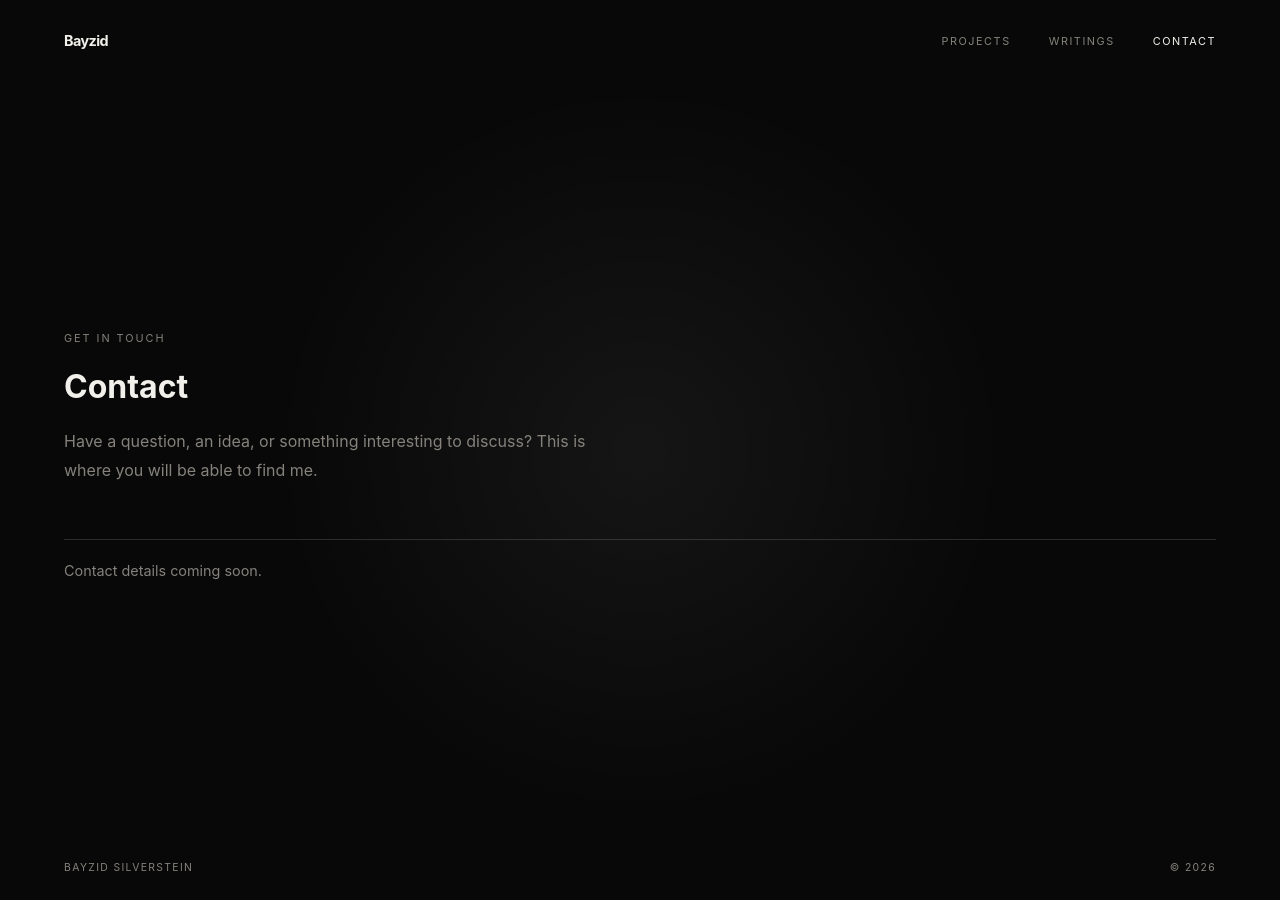
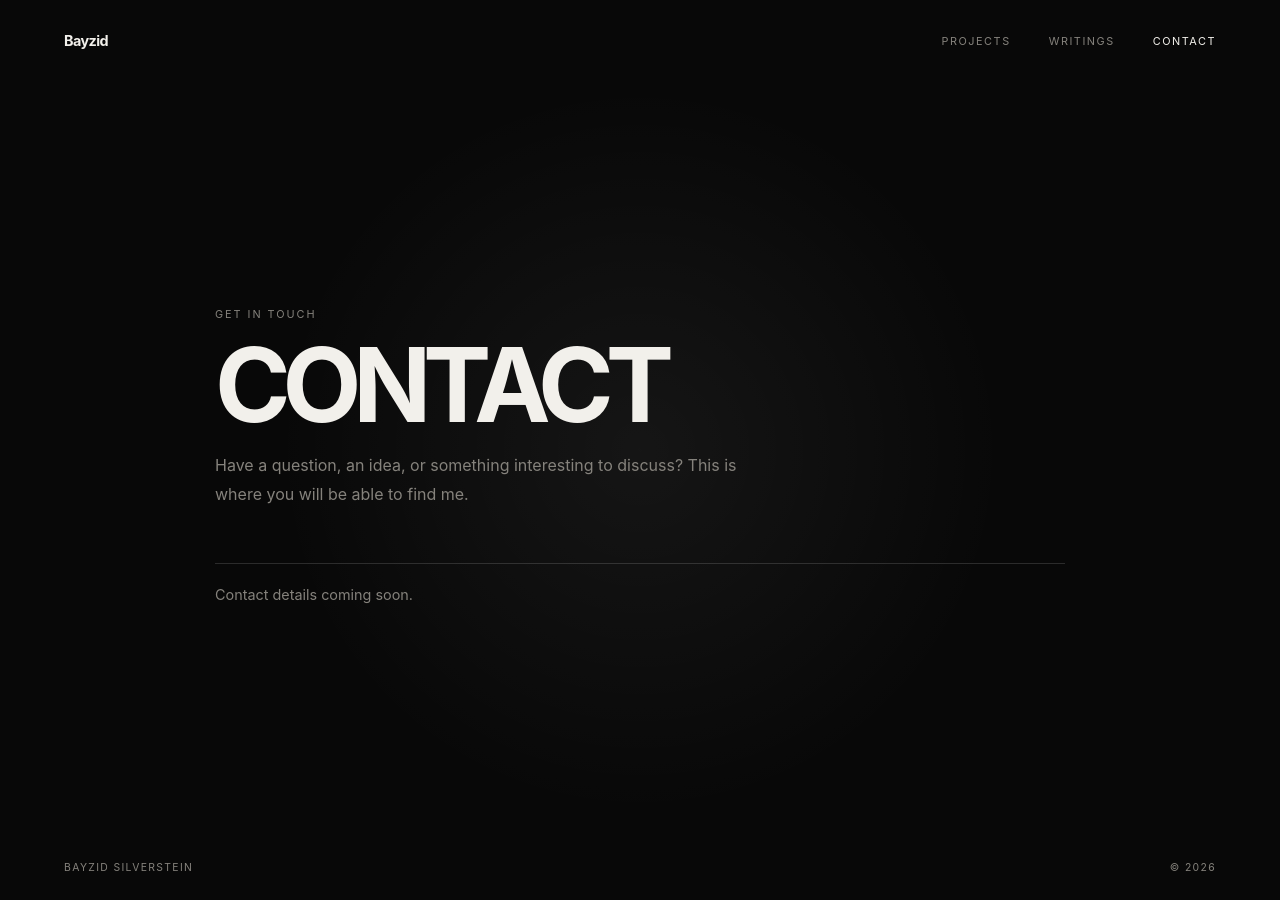
Before and after one commit to bayzidsilverstein/bayzidsilverstein.github.io, a Jekyll site: the page contact.html, which Jekyll copies as it is, in a window 1280 px wide. Built offline with Jekyll 4.4.1, drawn with Linux system fonts in a browser that asks for light colours.

Commit message:
Enable shared styling and Jekyll rendering

```diff
--- a/contact.html
+++ b/contact.html
@@ -3,4 +3,4 @@
 <head>
 <meta charset="utf-8"><meta name="viewport" content="width=device-width, initial-scale=1"><meta name="theme-color" content="#080808"><meta name="description" content="Contact — Bayzid Silverstein."><title>Contact — Bayzid Silverstein</title><link rel="stylesheet" href="/assets/css/style.css">
 </head>
-<body><div class="page"><header><a class="brand" href="index.html">Bayzid</a><nav aria-label="Main navigation"><a href="projects.html" >Projects</a><a href="writings.html" >Writings</a><a href="contact.html" aria-current="page">Contact</a></nav></header><main><div class="eyebrow">Get in touch</div><h1>Contact</h1><p class="intro">Have a question, an idea, or something interesting to discuss? This is where you will be able to find me.</p><div class="empty">Contact details coming soon.</div></main><footer><span>Bayzid Silverstein</span><span>© 2026</span></footer></div></body></html>
+<body><div class="page content"><header><a class="brand" href="index.html">Bayzid</a><nav aria-label="Main navigation"><a href="projects.html" >Projects</a><a href="writings.html" >Writings</a><a href="contact.html" aria-current="page">Contact</a></nav></header><main><div class="eyebrow">Get in touch</div><h1>Contact</h1><p class="intro">Have a question, an idea, or something interesting to discuss? This is where you will be able to find me.</p><div class="empty">Contact details coming soon.</div></main><footer><span>Bayzid Silverstein</span><span>© 2026</span></footer></div></body></html>
```
